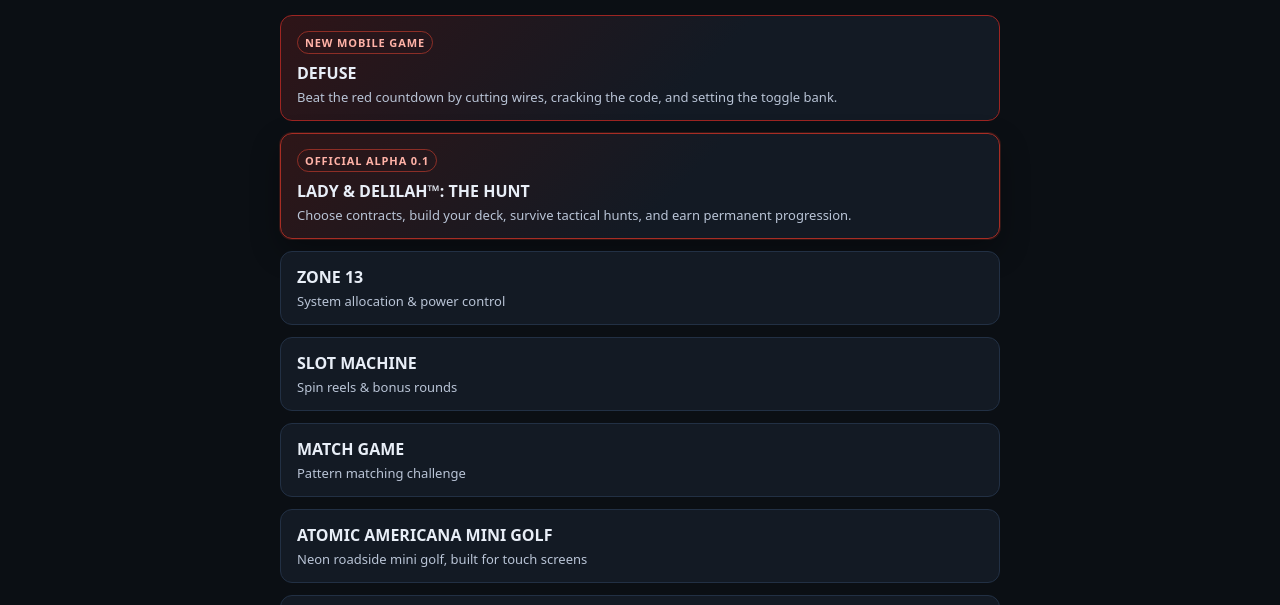
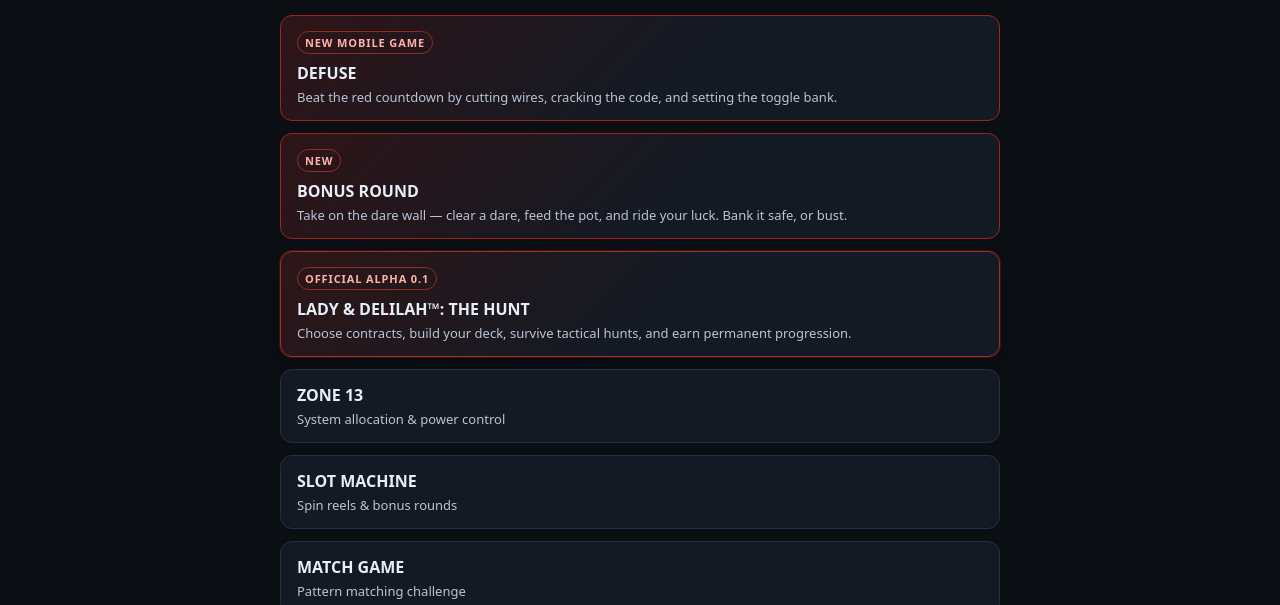
Before and after one commit to WastelandWardrobeCo/WWC-GAMES, a plain HTML site: page index.html in a window 1280 px wide. Shown: the part 155-760 px from the top of the page. Drawn offline with Linux system fonts and the light colour scheme.

Commit message:
Add BONUS ROUND to games menu

```diff
--- a/index.html
+++ b/index.html
@@ -50,6 +50,12 @@
         <div class="sub">Beat the red countdown by cutting wires, cracking the code, and setting the toggle bank.</div>
       </a>
 
+      <a class="card danger" href="./bonus-round/">
+        <div class="badge">New</div>
+        <div class="title">BONUS ROUND</div>
+        <div class="sub">Take on the dare wall — clear a dare, feed the pot, and ride your luck. Bank it safe, or bust.</div>
+      </a>
+
       <a class="card featured" href="./hunt/">
         <div class="badge">Official Alpha 0.1</div>
         <div class="title">LADY &amp; DELILAH™: THE HUNT</div>
```
